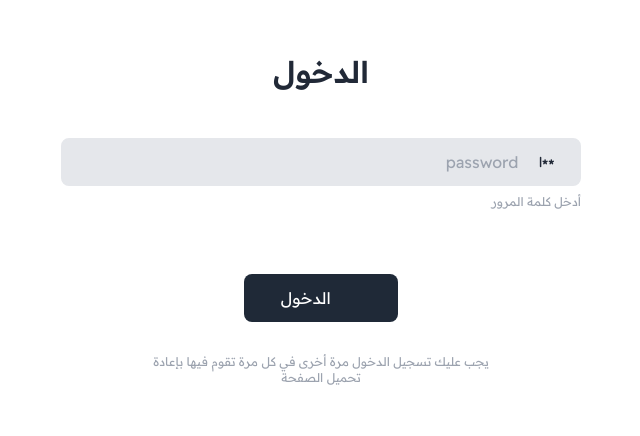
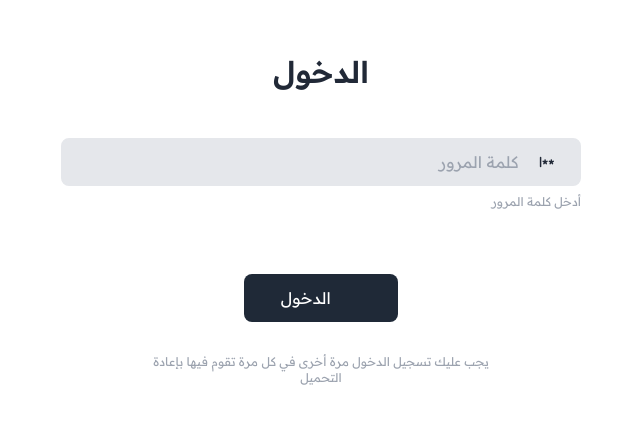
Before and after one commit to lazirijs/front-match, a Vue app: page /login in a window 1280 px wide. Shown: the part 172-608 px from the top of the page, without its empty margins (319-959 px from the left). Built offline with nearby package versions, Linux system fonts and the light colour scheme; no server answers; some icons are missing.

Commit message:
Update login.vue

```diff
--- a/src/pages/login.vue
+++ b/src/pages/login.vue
@@ -5,12 +5,12 @@
       <form @submit.prevent="submitForm" class="py-4">
         <!-- <input-app :value="user" @update="user = $event" icon="fluent:person-24-filled" placeholder="User" type="text" :readonly="loading"/>
         <br> -->
-        <input-app :value="password" @update="password = $event" icon="ph:password-bold" type="password" placeholder="password" :readonly="loading"/>
+        <input-app :value="password" @update="password = $event" icon="ph:password-bold" type="password" placeholder="كلمة المرور" :readonly="loading"/>
         <h6 class="text-gray-400 text-start mt-2">أدخل كلمة المرور</h6>
         <button @click="login()" class="hidden"/>
       </form>
       <btn-app text="الدخول" @click="login" icon="basil:login-solid" :loading="loading" dark class="min-w-fit mt-4 mx-auto" />
-      <h6 class="w-8/12 m-auto text-gray-400">يجب عليك تسجيل الدخول مرة أخرى في كل مرة تقوم فيها بإعادة تحميل الصفحة</h6>
+      <h6 class="w-8/12 m-auto text-gray-400">يجب عليك تسجيل الدخول مرة أخرى في كل مرة تقوم فيها بإعادة التحميل</h6>
     </div>
     <h6 class="w-8/12 text-center text-gray-400">webapp created by <a href="https://facebook.com/lazirijs" target="_blank" class="font-bold">Laziri</a></h6>
   </div>
```
